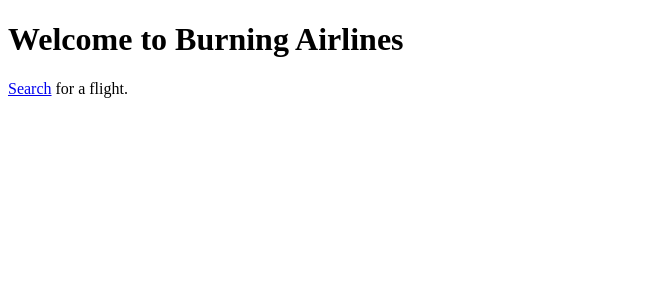
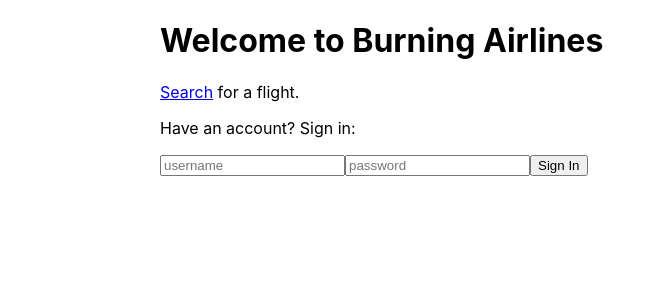
Before and after one commit to bridgetmcmahon/burningairlines-client, a React (Create React App) app: page /#/ in a window 1280 px wide. Shown: the top 300 px of the page, without its empty margins (0-658 px from the left). Built offline with nearby package versions, Linux system fonts and the light colour scheme.

Commit message:
updated flight search

```diff
--- a/src/components/AirplanesAdmin.js
+++ b/src/components/AirplanesAdmin.js
@@ -4,7 +4,7 @@ import { Link } from 'react-router-dom';
 class AirplanesAdmin extends Component {
   render() {
     return (
-      <div>
+      <div className="container">
         <h1>Burning Airlines</h1>
         <h2>Airplanes - Admin</h2>
 
--- a/src/components/FlightInfo.js
+++ b/src/components/FlightInfo.js
@@ -5,7 +5,7 @@ import Home from './Home';
 class FlightInfo extends Component {
   render() {
     return (
-      <div>
+      <div className="container">
         <h1>Flight Information</h1>
           <p>
 
--- a/src/components/FlightSearch.js
+++ b/src/components/FlightSearch.js
@@ -29,6 +29,10 @@ class FlightsForm extends Component {
     this.setState({ origin: '', destination: '' });
   }
 
+  // fetchFlights function
+    // takes 2 arguments - origin query, destination query
+    //
+
   render() {
     return (
       <div>
@@ -47,7 +51,7 @@ class FlightsResults extends Component {
   render() {
     return (
       <div>
-        { this.props.flights.map( (flight) => <p key={ flight.id }>{ flight.date }, { flight.number }, { flight.origin } to { flight.destination }</p> )}
+        { this.props.flightsSearched.map( (flight) => <p key={ flight.id }>{ flight.date }, { flight.number }, { flight.origin } to { flight.destination }</p> )}
       </div>
     );
   }
@@ -61,19 +65,31 @@ class Flights extends Component {
         {id: 1, number: 23, date: "02/02/2019", origin: "SYD", destination: "BNE", airplane: 747},
         {id: 2, number: 412, date: "03/02/2019", origin: "SYD", destination: "MEL", airplane: 757},
         {id: 3, number: 19, date: "04/02/2019", origin: "MEL", destination: "SYD", airplane: 747},
-      ]
+      ],
+      flightsSearched: [],
     }
+    this.showFlights = this.showFlights.bind(this);
   }
 
   // Fetch planes function
   // Needs two queries - origin and destination
   // Axios GET request
 
+  showFlights(origin, destination) {
+    for (var i = 0; i < this.state.flights.length; i++) {
+      let currentFlight = this.state.flights[i];
+      console.log(currentFlight);
+      if (currentFlight.origin === origin && currentFlight.destination === destination) {
+        this.setState({ flightsSearched: [currentFlight, ...this.state.flightsSearched] });
+      }
+    }
+  }
+
   render() {
     return (
-      <div>
-        <FlightsForm />
-        <FlightsResults flights={ this.state.flights }/>
+      <div className="container">
+        <FlightsForm onSubmit={ this.showFlights }/>
+        <FlightsResults flightsSearched={ this.state.flightsSearched }/>
         <Link to="/">Back to Home</Link>
       </div>
     )
--- a/src/components/FlightsAdmin.js
+++ b/src/components/FlightsAdmin.js
@@ -4,7 +4,7 @@ import { Link } from 'react-router-dom';
 class FlightsAdmin extends Component {
   render() {
     return (
-      <div>
+      <div className="container">
         <h1>Burning Airlines</h1>
         <h2>Flights - Admin</h2>
 
--- a/src/components/Home.js
+++ b/src/components/Home.js
@@ -1,14 +1,20 @@
  import React, { Component } from 'react';
  import { Link } from 'react-router-dom';
+ import SignInForm from './SignInForm';
+ import '../index.css';
 
  class Home extends Component {
    render() {
      return (
-       <div>
+       <div className="container">
         <h1>Welcome to Burning Airlines</h1>
         <p>
           <Link to="/search">Search</Link> for a flight.
         </p>
+        <p>
+          Have an account? Sign in:
+        </p>
+        <SignInForm />
        </div>
      );
    }
--- a/src/components/SignInForm.js
+++ b/src/components/SignInForm.js
@@ -1,9 +1,16 @@
 import React, { Component } from 'react';
 
 class SignInForm extends Component {
+  constructor() {
+    super();
+    this.state = {
+
+    }
+  }
+
   render() {
     return (
-      <div>
+      <div className="container">
         <form>
           <input type="text" placeholder="username" />
           <input type="password" placeholder="password" />
@@ -13,3 +20,5 @@ class SignInForm extends Component {
     );
   }
 }
+
+export default SignInForm;
--- a/src/index.css
+++ b/src/index.css
@@ -6,9 +6,15 @@ body {
     sans-serif;
   -webkit-font-smoothing: antialiased;
   -moz-osx-font-smoothing: grayscale;
+
 }
 
 code {
   font-family: source-code-pro, Menlo, Monaco, Consolas, "Courier New",
     monospace;
 }
+
+.container {
+  max-width: 960px;
+  margin: 0 auto;
+}
```
